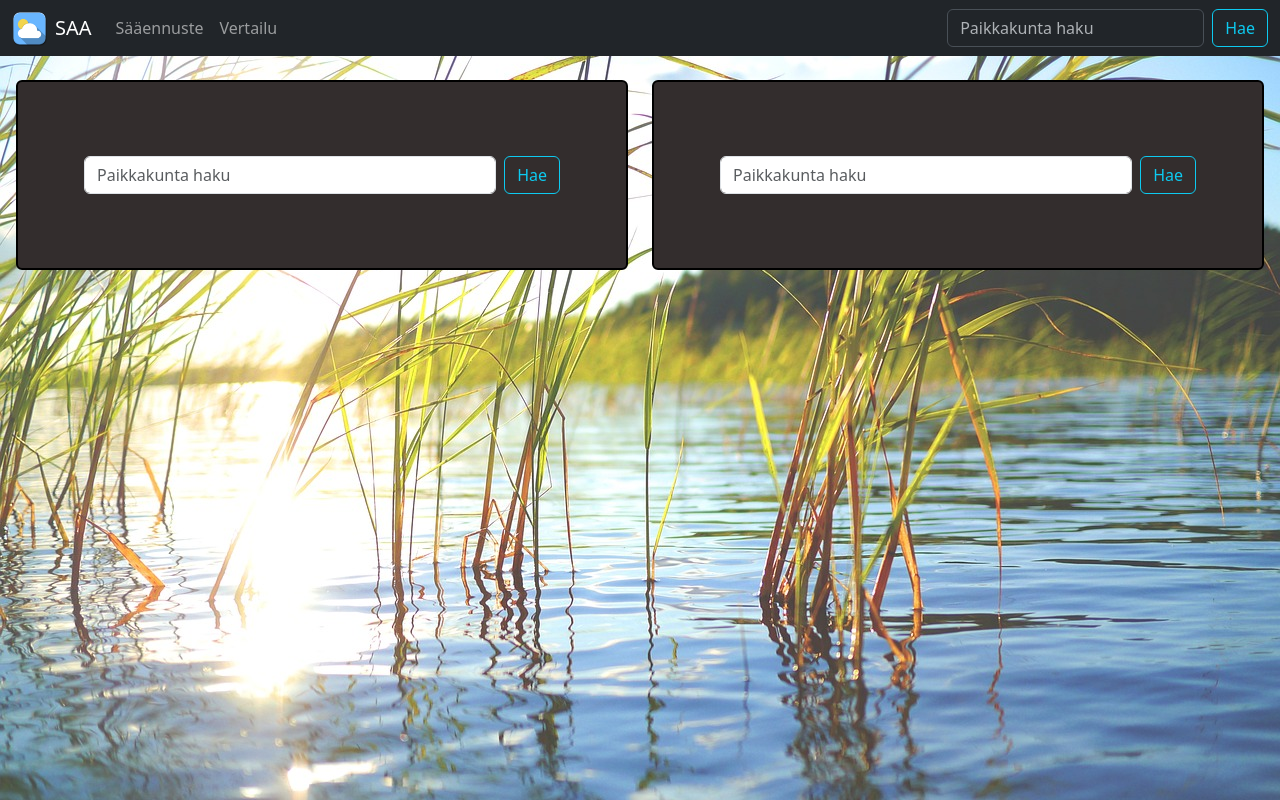
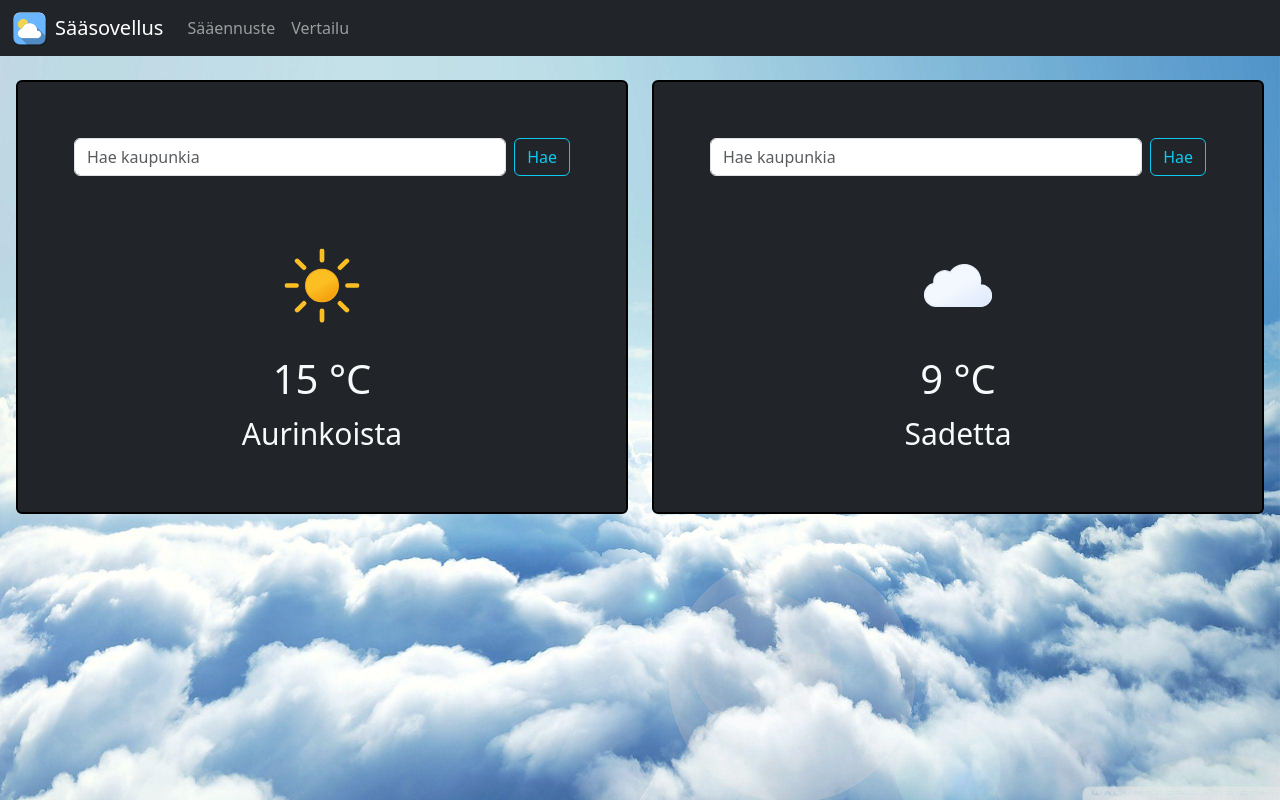
Before and after one commit to perttu123/saaSovellus, a React (Create React App) app in the folder frontend/saasovellus/: page /vertailu in a window 1280 px wide. Built offline with nearby package versions, Linux system fonts and the light colour scheme.

Commit message:
Vertailu Ui:ta

```diff
--- a/frontend/saasovellus/src/App.css
+++ b/frontend/saasovellus/src/App.css
@@ -38,8 +38,13 @@
 }
 
 body {
+  margin: 0;
+  padding: 0;
+  height: 100vh;
+  background-image: url("../public/Static/taustakuva2.jpg");
   background-size: cover;
+  background-repeat: no-repeat;
+  background-position: center;
   justify-content: center;
-  background-image: url("../public/Static/taustakuva.jpg");
-
+  align-items: center;
 }
--- a/frontend/saasovellus/src/components/navbar.js
+++ b/frontend/saasovellus/src/components/navbar.js
@@ -1,19 +1,19 @@
 import 'bootstrap/dist/css/bootstrap.min.css';
 import { useState } from 'react';
 import {Button, Container, Form, Nav, Navbar} from 'react-bootstrap';
+import { useLocation } from 'react-router-dom';
 
 import {useNavigate} from 'react-router-dom';
 function NavBar() {
+  const location = useLocation();
+  const notVertailuSivu = location.pathname !== '/vertailu';
 
-  //kesken
   const [search, setSearch] = useState("");
 
   const navigate = useNavigate();
-
-  async function searchPressed() {
-
+  const searchPressed = () => {
+    setSearch("");
     navigate(`/${search}`);
-    setSearch("");
   }
 
   return (<>
@@ -26,9 +26,9 @@ function NavBar() {
               className="d-inline-block align-top me-2"
               alt = "logo"
             />
-        <Navbar.Brand href="/">SAA</Navbar.Brand>
-        <Navbar.Toggle aria-controls="navbarScroll" />
-        <Navbar.Collapse id="navbarScroll">
+          <Navbar.Brand href="/">Sääsovellus</Navbar.Brand>
+          <Navbar.Toggle aria-controls="navbarScroll" />
+          <Navbar.Collapse id="navbarScroll">
           <Nav
             className="me-auto my-2 my-lg-0"
             style={{ maxHeight: '100px' }}
@@ -38,18 +38,18 @@ function NavBar() {
             <Nav.Link href="vertailu">Vertailu</Nav.Link>
           </Nav>
 
+          {notVertailuSivu && (
           <Form className="d-flex">
             <Form.Control
               type="search"
               placeholder="Paikkakunta haku"
               className="me-2"
               aria-label="Search"
-
-              //kesken
               onChange={(e) => setSearch(e.target.value)}
             />
             <Button onClick={()=>searchPressed()} variant='outline-info'>Hae</Button>
           </Form>
+          )}
         </Navbar.Collapse>
       </Container>
     </Navbar>
--- a/frontend/saasovellus/src/components/paikkakunta.js
+++ b/frontend/saasovellus/src/components/paikkakunta.js
@@ -12,8 +12,8 @@ const Paikka = ({data}) => {
   <div className="mt-4 px-4">
         <Card style={{ backgroundColor: '#212529', border: '2px solid black', padding: "20px" }}>
           <Card.Body>
-            <Card.Title style={{fontSize:"50px", color:"#f8f9fa"}}>{data}</Card.Title>
-            <Card.Text style={{fontSize:"25px", color:"#f8f9fa"}}>Kello: {aika.tunnit}:{aika.minutes} </Card.Text>
+            <Card.Title style={{fontSize:"60px", color:"#f8f9fa"}}>{data}</Card.Title>
+            <Card.Text style={{fontSize:"25px", color:"#f8f9fa", marginTop: '20px'}}>Kello: {aika.tunnit}:{aika.minutes} </Card.Text>
           </Card.Body>
         </Card>
   </div>
--- a/frontend/saasovellus/src/components/saanyt.js
+++ b/frontend/saasovellus/src/components/saanyt.js
@@ -57,21 +57,19 @@ const SaaNyt = ({data}) => {
           <Card.Img src={gif} style={{ maxWidth: '20%', maxHeight: '200px', marginLeft: 'auto', marginRight: 'auto', display: 'block'}} />
 
           {/* kosteus */}
-          <Card.Img src="gifit/humidity.svg" style={{ maxWidth: '20%', maxHeight: '120px', position: 'absolute', left: 15, top: '30%', transform: 'translateY(-50%)' }} />
-          <span style={{ maxWidth: '40%', maxHeight: '120px', position: 'absolute', left: 5, top: '30%', transform: 'translateY(-50%)', fontSize: '20px', fontWeight: 'bold' ,color:"#f8f9fa"}}>{kosteus}%</span>
+          <Card.Img src="gifit/humidity.svg" style={{ maxWidth: '20%', maxHeight: '120px', position: 'absolute', left: '0%', top: '13%'}} />
+          <span style={{ maxWidth: '40%', maxHeight: '120px', position: 'absolute', left: '2%', top: '27%', fontSize: '20px', fontWeight: 'bold' ,color:"#f8f9fa"}}>{kosteus}%</span>
 
           {/* tuulennopeus */}
-          <Card.Img src="Gifit/wind.svg" style={{ maxWidth: '20%', maxHeight: '100px', position: 'absolute', left: 65, top: '68%', transform: 'translateY(-50%)' }} />
-          <span style={{ maxWidth: '20%', maxHeight: '100px', position: 'absolute', left: 5, top: '68%', transform: 'translateY(-50%)', fontSize: '20px', fontWeight: 'bold',color:"#f8f9fa" }}>{tuulenNopeus}m/s</span>
+          <Card.Img src="Gifit/wind.svg" style={{ maxWidth: '20%', maxHeight: '100px', position: 'absolute', left: '4%', top: '54%'}} />
+          <span style={{ maxWidth: '20%', maxHeight: '100px', position: 'absolute', left: '2%', top: '64%', fontSize: '20px', fontWeight: 'bold', color:"#f8f9fa" }}>{tuulenNopeus}m/s</span>
 
-          <div style={{ marginLeft: '25%', marginRight: '20%' }}>
+          <div style={{ marginLeft: 'auto', marginRight: 'auto' }}>
           <Card.Title style={{fontSize:"40px", color:"#f8f9fa"}}>{data.temperature_2m} °C</Card.Title>
           <Card.Text style={{fontSize:"30px", color:"#f8f9fa"}}>{saaTyyppi}</Card.Text>
           </div>
-
       </Card.Body>
     </Card>
-
   </div>
 
   );
--- a/frontend/saasovellus/src/pages/Vertailu.js
+++ b/frontend/saasovellus/src/pages/Vertailu.js
@@ -51,55 +51,49 @@ export default function Vertailu() {
   });
 
 
-
+  //kesken
 
   return (
     <div className="mt-4 px-3">
       <Row>
         <Col md={6}>
-          <Card style={{ backgroundColor: '#332D2D', border: '2px solid black', padding: '50px' }}>
-            <Card.Body style={{ position: 'relative' }}>
-              <Card.Title style={{ fontSize: '30px', color: '#f8f9fa' }}>{data1.city}</Card.Title>
-              <Form className="d-flex">
+          <Card style={{ backgroundColor: '#212529', border: '2px solid black', padding: '40px', }}>
+            <Card.Body style={{ position: 'relative', display: 'flex', flexDirection: 'column'}}>
+              <Form className="d-flex" style={{ marginBottom: '20px' }}>
                 <Form.Control
                   type="search"
-              placeholder="Paikkakunta haku"
+                  placeholder="Hae kaupunkia"
                   className="me-2"
                   aria-label="Search"
-
-              //kesken
                   onChange={(e) => setSearch1(e.target.value)}
                 />
-            <Button onClick={()=>searchPressed1()} variant='outline-info'>Hae</Button>
+                <Button onClick={searchPressed1} variant='outline-info'>Hae</Button>
               </Form>
-
-              <div style={{ marginLeft: '25%', marginRight: '20%' }}>
-                <Card.Title style={{ fontSize: '40px', color: '#f8f9fa' }}> </Card.Title>
-                <Card.Text style={{ fontSize: '30px', color: '#f8f9fa' }}></Card.Text>
-              </div>
+              <Card.Title style={{ fontSize: '40px', color: '#f8f9fa', marginTop: '20px', marginBottom: '20px', marginLeft: 'auto', marginRight: 'auto' }}>{data1.city}</Card.Title>
+              <Card.Img src='Gifit/clear-day.svg' style={{ maxWidth: '20%', maxHeight: '200px', marginLeft: 'auto', marginRight: 'auto', display: 'block' }}/>
+              <Card.Title style={{fontSize:"40px", color:"#f8f9fa", marginLeft: 'auto', marginRight: 'auto', marginTop: '20px'}}>15 °C</Card.Title>
+              <Card.Text style={{fontSize:"30px", color:"#f8f9fa", marginLeft: 'auto', marginRight: 'auto'}}>Aurinkoista</Card.Text>
             </Card.Body>
           </Card>
         </Col>
+
         <Col md={6}>
-          <Card style={{ backgroundColor: '#332D2D', border: '2px solid black', padding: '50px' }}>
-            <Card.Body style={{ position: 'relative' }}>
-              <Card.Title style={{ fontSize: '30px', color: '#f8f9fa' }}>{data2.city}</Card.Title>
-              <Form className="d-flex">
+        <Card style={{ backgroundColor: '#212529', border: '2px solid black', padding: '40px', }}>
+            <Card.Body style={{ position: 'relative', display: 'flex', flexDirection: 'column'}}>
+              <Form className="d-flex" style={{ marginBottom: '20px' }}>
                 <Form.Control
                   type="search"
-              placeholder="Paikkakunta haku"
+                  placeholder="Hae kaupunkia"
                   className="me-2"
                   aria-label="Search"
-
-              //kesken
                   onChange={(e) => setSearch2(e.target.value)}
                 />
             <Button onClick={()=>searchPressed2()} variant='outline-info'>Hae</Button>
             </Form>
-              <div style={{ marginLeft: '25%', marginRight: '20%' }}>
-                <Card.Title style={{ fontSize: '40px', color: '#f8f9fa' }}></Card.Title>
-                <Card.Text style={{ fontSize: '30px', color: '#f8f9fa' }}></Card.Text>
-              </div>
+              <Card.Title style={{ fontSize: '40px', color: '#f8f9fa', marginTop: '20px', marginBottom: '20px', marginLeft: 'auto', marginRight: 'auto' }}>{data2.city}</Card.Title>
+              <Card.Img src='Gifit/rain.svg' style={{ maxWidth: '20%', maxHeight: '200px', marginLeft: 'auto', marginRight: 'auto', display: 'block' }}/>
+              <Card.Title style={{fontSize:"40px", color:"#f8f9fa", marginLeft: 'auto', marginRight: 'auto', marginTop: '20px'}}>9 °C</Card.Title>
+              <Card.Text style={{fontSize:"30px", color:"#f8f9fa", marginLeft: 'auto', marginRight: 'auto'}}>Sadetta</Card.Text>
             </Card.Body>
           </Card>
         </Col>
```
Also changed, not shown: frontend/saasovellus/public/Static/taustakuva2.jpg (added), 1 other file (tests, documents, lock files or other folders). Lines whose indentation alone changed are shown as unchanged.
